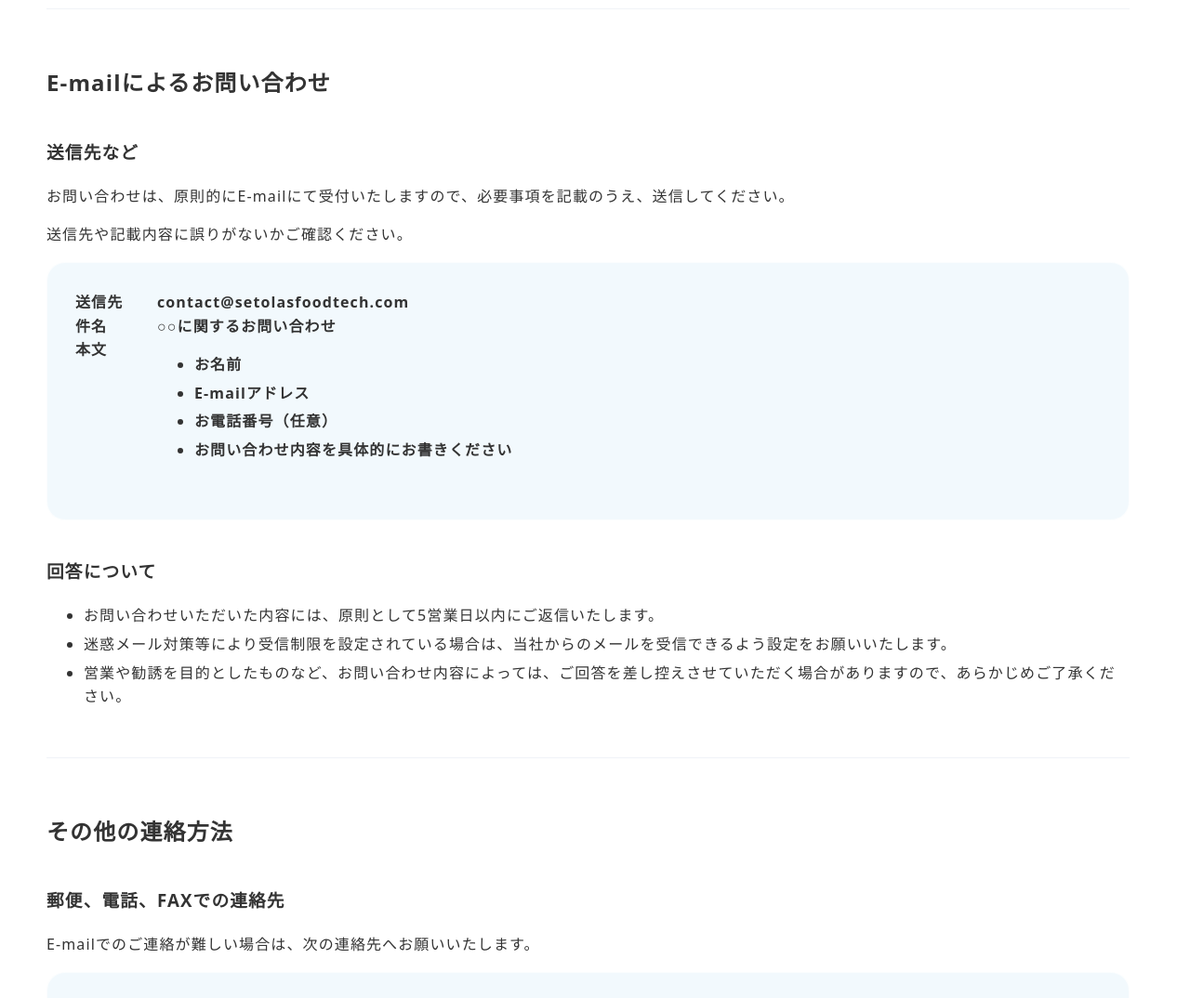
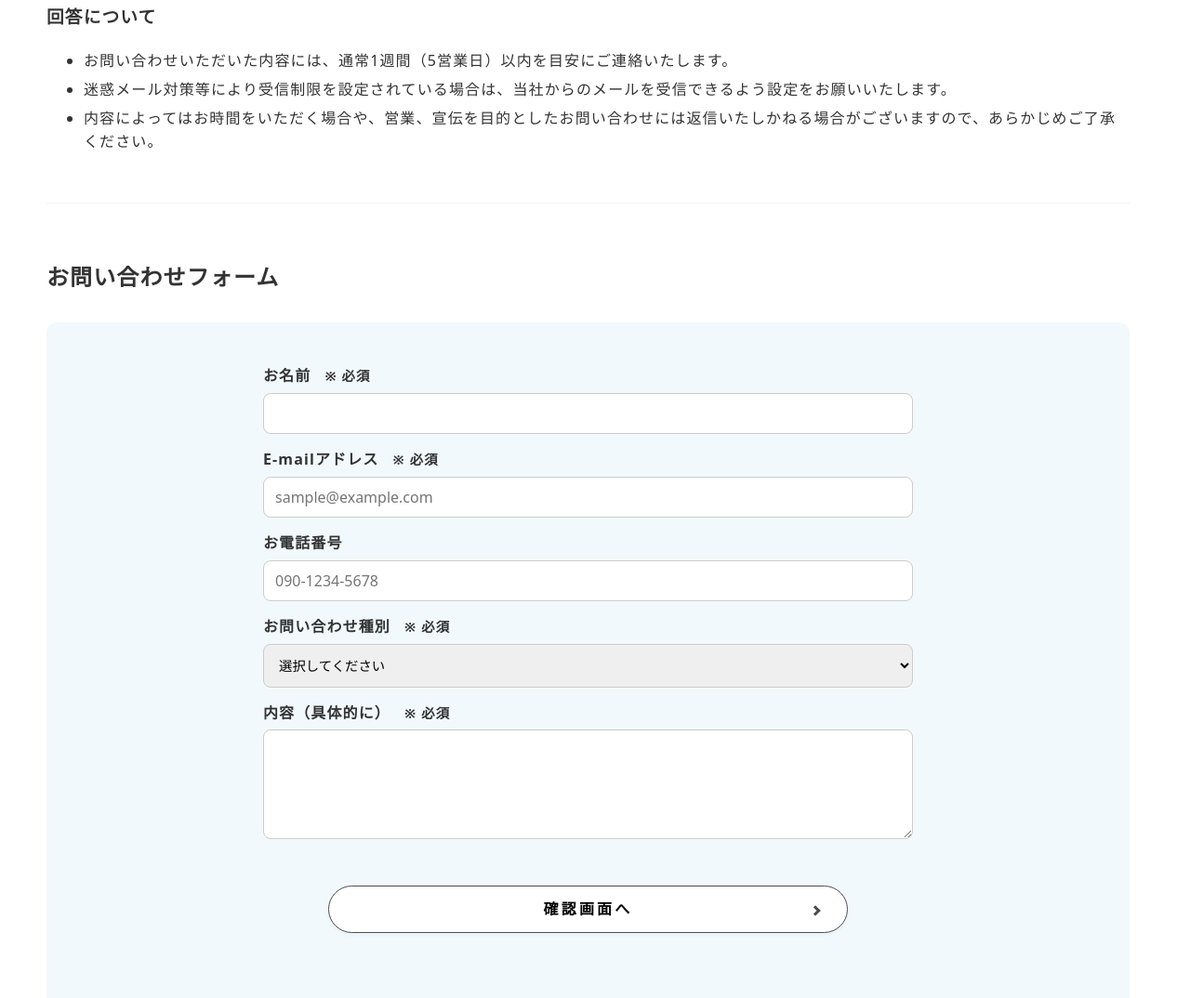
Before and after one commit to setolasfuturecreate/sftdemo2026, a plain HTML site: page contact/index.html in a window 1280 px wide. Shown: the part 955-2029 px from the top of the page at 93% size. Drawn offline with Linux system fonts and the light colour scheme.

Commit message:
Add files via upload

```diff
--- a/contact/index.html
+++ b/contact/index.html
@@ -86,7 +86,7 @@
         <h2 class="toc-title is-visually-subtle">目次</h2>
           <ul class="link_ul_d row_f">
             <li><a href="#section_01">お問い合わせの前に</a></li>
-            <li><a href="#section_02">E-mailによるお問い合わせ</a></li>
+            <li><a href="#section_02">お問い合わせフォーム</a></li>
             <li><a href="#section_03">その他の連絡方法</a></li>
           </ul>
         </div>
@@ -102,32 +102,72 @@
           <li><a href="/faq/">FAQ</a></li>
           <li><a href="/policy/privacy-policy/">プライバシーポリシー</a></li>
         </ul>
+        <h3 class="title">回答について</h3>
+        <ul class="default">
+          <li>お問い合わせいただいた内容には、通常1週間（5営業日）以内を目安にご連絡いたします。</li>
+          <li>迷惑メール対策等により受信制限を設定されている場合は、当社からのメールを受信できるよう設定をお願いいたします。</li>
+          <li>内容によってはお時間をいただく場合や、営業、宣伝を目的としたお問い合わせには返信いたしかねる場合がございますので、あらかじめご了承ください。</li>
+        </ul>
       </section>
 
       <section id="section_02" class="section_mini template">
-        <h2 class="title">E-mailによるお問い合わせ</h2>
-        <h3 class="title">送信先など</h3>
-        <p>お問い合わせは、原則的にE-mailにて受付いたしますので、必要事項を記載のうえ、送信してください。</p>
-        <p>送信先や記載内容に誤りがないかご確認ください。</p>
-        <div class="group_frame">
-          <dl class="dl_flex dt4">
-            <dt>送信先</dt><dd><span class="js-mail-c"></span></dd>
-            <dt>件名</dt><dd>&#x25CB;&#x25CB;に関するお問い合わせ</dd>
-            <dt>本文</dt><dd><ul class="default"><li>お名前</li><li>E-mailアドレス</li><li>お電話番号（任意）</li><li>お問い合わせ内容を具体的にお書きください</li></ul></dd>
-          </dl>
+        <h2 class="title">お問い合わせフォーム</h2>
+        <div class="form-wrap">
+
+          <form name="contact" method="POST" data-netlify="true" action="/contact/thanks/">
+            <input type="hidden" name="form-name" value="contact">
+
+            <div class="form-group">
+              <label for="name">
+                お名前<span class="required">※ 必須</span>
+              </label>
+              <input id="name" name="name" type="text" required aria-required="true" autocomplete="name">
+            </div>
+
+            <div class="form-group">
+              <label for="email">
+                E-mailアドレス<span class="required">※ 必須</span>
+              </label>
+              <input id="email" name="email" type="email" placeholder="sample@example.com" required aria-required="true" autocomplete="email">
+            </div>
+
+            <div class="form-group">
+              <label for="tel">
+                お電話番号
+              </label>
+              <input id="tel" name="tel" type="tel" placeholder="090-1234-5678" autocomplete="tel">
+            </div>
+
+            <div class="form-group">
+              <label for="type">
+                お問い合わせ種別<span class="required">※ 必須</span>
+              </label>
+              <select id="type" name="type" required aria-required="true">
+                <option value="">選択してください</option>
+                <option value="お問い合わせ">お問い合わせ</option>
+                <option value="採用について">採用について</option>
+                <option value="その他">その他</option>
+              </select>
+            </div>
+
+            <div class="form-group">
+              <label for="message">
+                内容（具体的に）<span class="required">※ 必須</span>
+              </label>
+              <textarea id="message" name="message" rows="5" required aria-required="true"></textarea>
+            </div>
+
+            <button type="submit" class="btn-flat-border">確認画面へ</button>
+          </form>
+
         </div>
-        <h3 class="title">回答について</h3>
-        <ul class="default">
-          <li>お問い合わせいただいた内容には、原則として5営業日以内にご返信いたします。</li>
-          <li>迷惑メール対策等により受信制限を設定されている場合は、当社からのメールを受信できるよう設定をお願いいたします。</li>
-          <li>営業や勧誘を目的としたものなど、お問い合わせ内容によっては、ご回答を差し控えさせていただく場合がありますので、あらかじめご了承ください。</li>
-        </ul>
+
       </section>
 
       <section id="section_03" class="section_mini template">
         <h2 class="title">その他の連絡方法</h2>
         <h3 class="title">郵便、電話、FAXでの連絡先</h3>
-        <p>E-mailでのご連絡が難しい場合は、次の連絡先へお願いいたします。</p>
+        <p>フォームでのご連絡が難しい場合は、次の連絡先へお願いいたします。</p>
         <div class="group_frame">
           <dl class="dl_flex dt4">
             <dt>事業所名</dt><dd>株式会社セトラスフードテック</dd>
```
